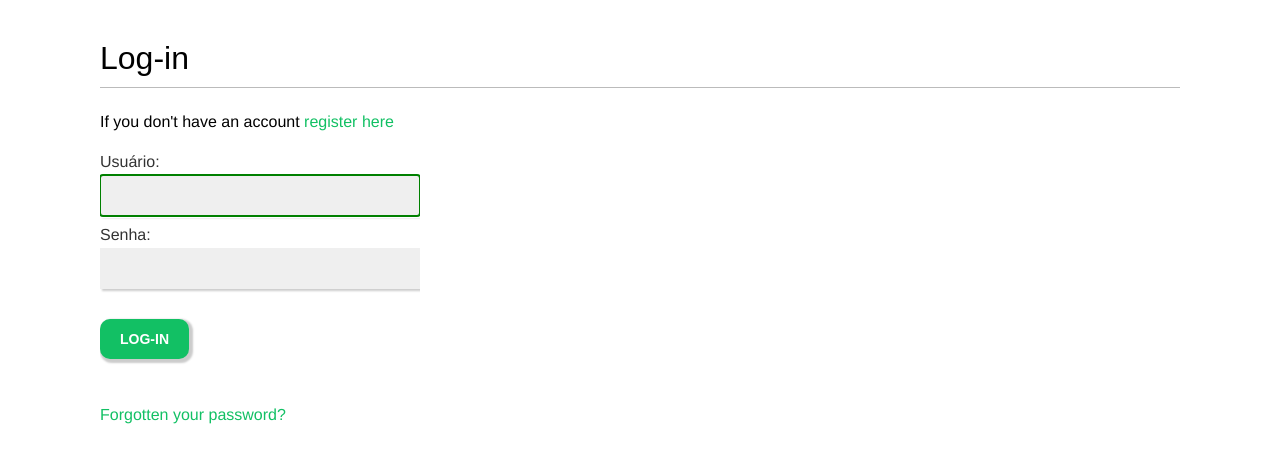
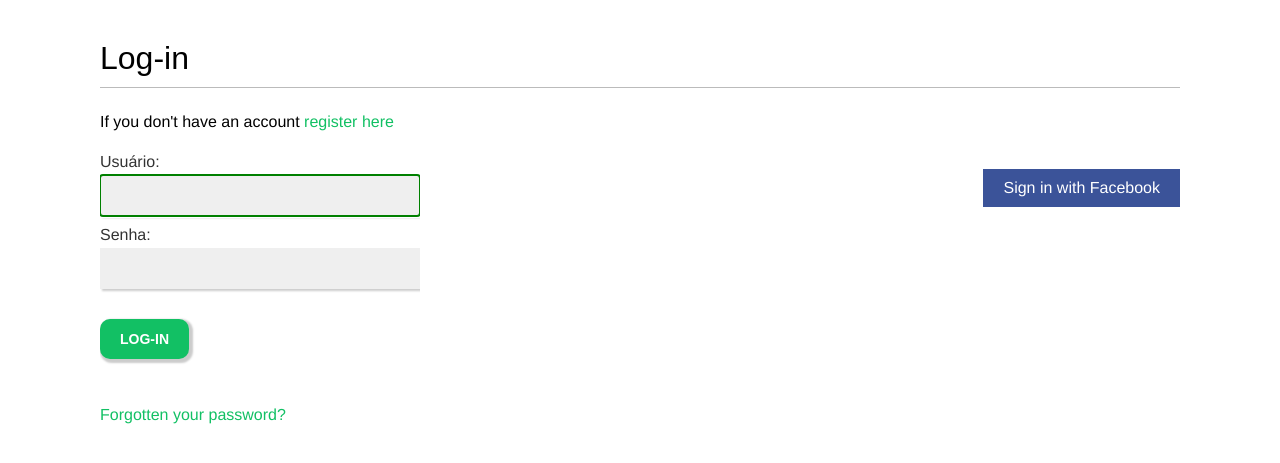
Before and after one commit to NatanSiilva/bookmarks, a Django app: page /account/login/ in a window 1280 px wide. Shown: the part 47-510 px from the top of the page. Run offline with Django 4.2, Linux system fonts and the light colour scheme; some web fonts are replaced.

Commit message:
feat: auth implemented facebook

```diff
--- a/account/templates/registration/login.html
+++ b/account/templates/registration/login.html
@@ -29,4 +29,12 @@
       </form>
       <p><a href="{% url "password_reset" %}">Forgotten your password?</a></p>
    </div>
+
+   <div class="social">
+      <ul>
+         <li class="facebook">
+            <a href="{% url 'social:begin' 'facebook' %}">Sign in with Facebook</a>
+         </li>
+      </ul>
+   </div>
 {% endblock content %}
--- a/bookmarks/settings.py
+++ b/bookmarks/settings.py
@@ -87,6 +87,7 @@ DATABASES = {
 AUTHENTICATION_BACKENDS = [
     'django.contrib.auth.backends.ModelBackend',
     'account.authentication.EmailAuthBackend',
+    'social_core.backends.facebook.FacebookOAuth2',
 ]
 
 
@@ -146,3 +147,8 @@ EMAIL_HOST_USER = "natan.progjs@gmail.com"
 EMAIL_HOST_PASSWORD = "Coruripe151323"
 EMAIL_PORT = 587
 EMAIL_USE_TLS = True
+
+
+SOCIAL_AUTH_FACEBOOK_KEY = '334890628496631'
+SOCIAL_AUTH_FACEBOOK_SECRET = '48f09593f6549805b60372c4c8a89ef0'
+SOCIAL_AUTH_FACEBOOK_SCOPE = ['email']
```
Also changed, not shown: db.sqlite3, 2 other files.
